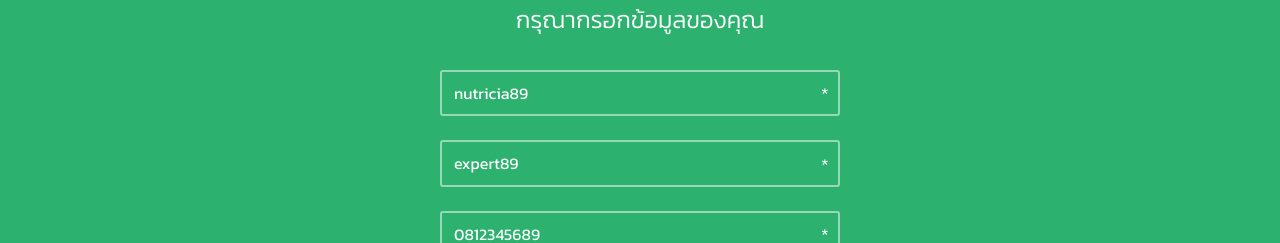
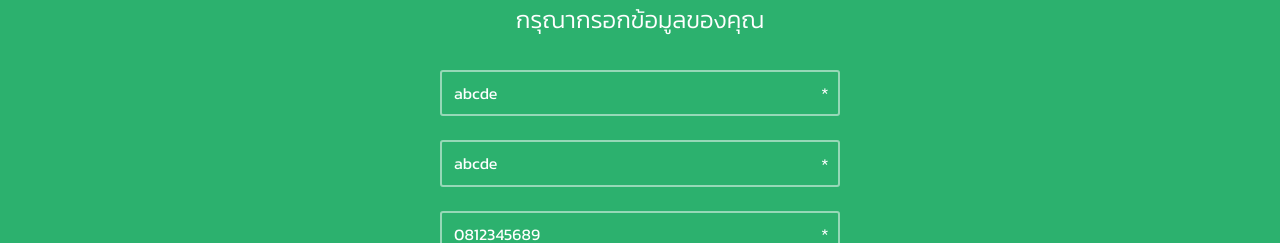
Before and after one commit to Puckapao/dumex, a React (Create React App) app: page / in a window 1280 px wide. Shown: the part 313-556 px from the top of the page. Built offline with nearby package versions, Linux system fonts and the light colour scheme.

Commit message:
Fixed many bugs about POST to API

```diff
--- a/src/actions/FormActions.js
+++ b/src/actions/FormActions.js
@@ -84,7 +84,7 @@ export const youOrWhoAction = (newMember, state) => dispatch => {
             is_call: false,
             is_email: false,
             mom_status: "mom-child",
-            due_date: "2019-04-30",
+            due_date: null,
             mom_allergy: "yes",
             force: true
          })
--- a/src/components/pages/ChildInfo.js
+++ b/src/components/pages/ChildInfo.js
@@ -32,6 +32,8 @@ class ChildInfo extends Component {
 
       let { birthday } = this.props.Children;
       const { baby_name } = this.props.Children;
+
+      console.log("birthday", birthday);
 
       if (!birthday) birthday = "--";
       if (birthday === "1970-01-01" || !birthday) birthday = "2019-04-30";
@@ -110,6 +112,8 @@ class ChildInfo extends Component {
                birthday,
                this.props.memberId
             );
+
+            console.log("birthday", birthday);
 
             this.props.changeStepAction("5.2B");
 
--- a/src/components/pages/InputMumName.js
+++ b/src/components/pages/InputMumName.js
@@ -8,8 +8,8 @@ import { inputMumNameAction } from "../../actions";
 
 class InputMumName extends Component {
    state = {
-      firstname: "nutricia89",
-      lastname: "expert89",
+      firstname: "abcde",
+      lastname: "abcde",
       phone: "0812345689",
       email: "nutricia89@nutriciaexpert.com",
       error: {}
--- a/src/components/pages/PregnantDeadline.js
+++ b/src/components/pages/PregnantDeadline.js
@@ -33,7 +33,11 @@ class PregnantDeadline extends Component {
       newSpinner = document.getElementById("new_spinner");
       dateSpinner.removeAttribute("class");
 
-      let { due_date } = this.props.Member;
+      // let { due_date } = this.props.Member;
+      const { birthday } = this.props.Children;
+      let due_date = birthday;
+      console.log("due_date", due_date);
+
       if (due_date === "1970-01-01" || !due_date) due_date = "2019-04-30";
 
       const day = due_date.split("-")[2];
@@ -101,8 +105,6 @@ class PregnantDeadline extends Component {
          () => {
             const { day, month, year } = this.state;
             const due_date = `${year}-${month}-${day}`;
-            // const due_date = "2019-04-30";
-            //console.log(due_date);
 
             // Todo: Form Validate *****
             this.props.pregnantDeadlineAction(
@@ -110,6 +112,8 @@ class PregnantDeadline extends Component {
                this.props.memberId,
                this.props.childrenId || null
             );
+
+            console.log("due_date", due_date);
 
             this.props.changeStepAction("6");
 
@@ -288,7 +292,8 @@ const mapStateToProps = state => {
    return {
       Member: state.form.Member,
       memberId: state.form.memberId,
-      childrenId: state.form.Children.id
+      childrenId: state.form.Children.id,
+      Children: state.form.Children
    };
 };
 
```
